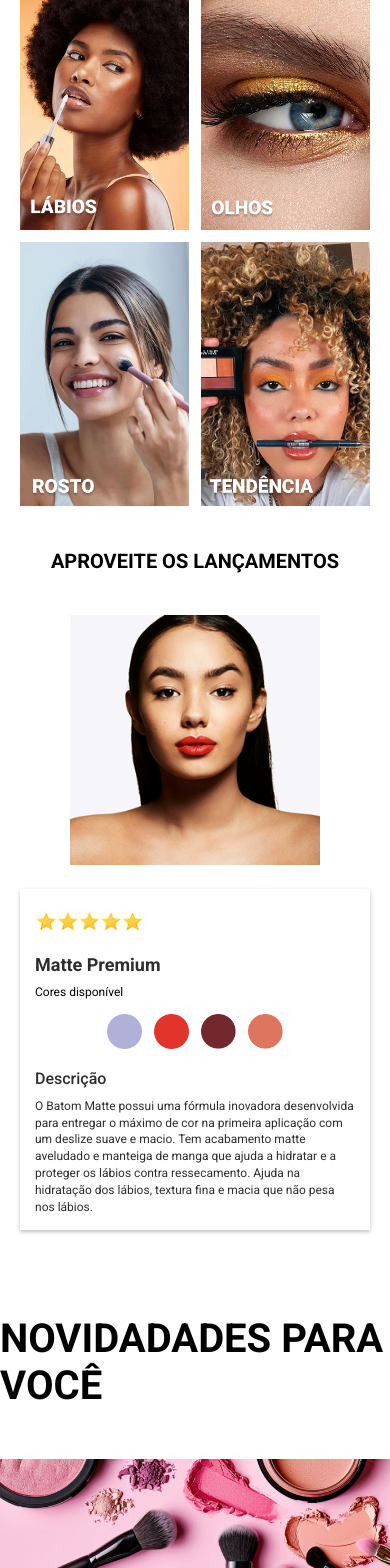
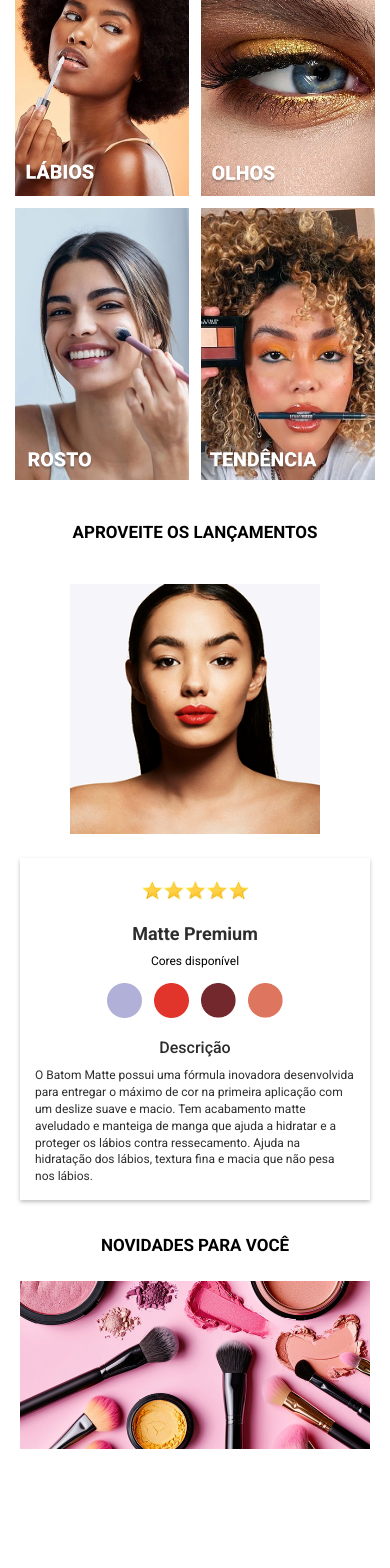
Before and after one commit to rsvdrigo/LandingPagePassoia, a React (Vite) app: page / in a window 390 px wide. Shown: the part 432-2000 px from the top of the page. After the commit the page ends 1911 px from the top, so only its background shows below. Built offline with nearby package versions, Linux system fonts and the light colour scheme.

Commit message:
fix(Looks): add tablet and notebooks version

```diff
--- a/src/Components/Looks/Looks.scss
+++ b/src/Components/Looks/Looks.scss
@@ -11,6 +11,7 @@
 .Looks-Container img {
     width: 400px;
     max-width: 100%;
+    height: auto;
 }
 
 .Looks-Container h2 {
@@ -24,20 +25,101 @@
 .cards-container {
     display: flex;
     gap: 25px;
+    justify-content: center;
     flex-wrap: wrap;
-    justify-content: center;
 }
 
-@media (max-width: 768px) {
+
+@media (min-width: 1025px) and (max-width: 1440px) {
+    .Looks-Container {
+        margin-top: 6vh;
+        padding: 0 40px;
+    }
+
+    .Looks-Container h2 {
+        font-size: 36px;
+        margin-bottom: 5vh;
+    }
+
+    .cards-container {
+        display: flex;
+        flex-direction: row;
+        gap: 20px;
+        width: 100%;
+        max-width: 1200px;
+        flex-wrap: nowrap;
+    }
+
+    .cards-container img {
+        width: 250px;
+        height: auto;
+        flex-shrink: 0;
+    }
+}
+
+@media (min-width: 769px) and (max-width: 1024px) {
+    .Looks-Container {
+        margin-top: 6vh;
+        padding: 0 30px;
+    }
+
+    .Looks-Container h2 {
+        font-size: 32px;
+        margin-bottom: 5vh;
+    }
+
+    .cards-container {
+        display: flex;
+        flex-direction: row;
+        gap: 20px;
+        width: 100%;
+        max-width: 900px;
+        flex-wrap: nowrap;
+    }
+
+    .cards-container img {
+        width: 200px;
+        height: auto;
+        flex-shrink: 0;
+    }
+}
+
+@media (min-width: 601px) and (max-width: 768px) {
+    .Looks-Container {
+        margin-top: 5vh;
+        padding: 0 25px;
+    }
+
+    .Looks-Container h2 {
+        font-size: 28px;
+        margin-bottom: 4vh;
+    }
+
+    .cards-container {
+        display: flex;
+        flex-direction: row;
+        gap: 15px;
+        width: 100%;
+        max-width: 700px;
+        flex-wrap: nowrap;
+    }
+
+    .cards-container img {
+        width: 150px;
+        height: auto;
+        flex-shrink: 0;
+    }
+}
+
+@media (min-width: 481px) and (max-width: 600px) {
     .Looks-Container {
         margin-top: 5vh;
         padding: 0 20px;
     }
 
     .Looks-Container h2 {
-        font-size: 28px;
+        font-size: 24px;
         margin-bottom: 4vh;
-        line-height: 1.2;
     }
 
     .cards-container {
@@ -45,7 +127,7 @@
         grid-template-columns: 1fr 1fr;
         gap: 15px;
         width: 100%;
-        max-width: 400px;
+        max-width: 500px;
     }
 
     .cards-container img {
@@ -56,13 +138,26 @@
 
 
 @media (max-width: 480px) {
+    .Looks-Container {
+        margin-top: 4vh;
+        padding: 0 15px;
+    }
+
     .Looks-Container h2 {
-        font-size: 24px;
+        font-size: 20px;
         margin-bottom: 3vh;
     }
 
     .cards-container {
+        display: grid;
+        grid-template-columns: 1fr 1fr;
         gap: 12px;
-        max-width: 350px;
+        width: 100%;
+        max-width: 400px;
+    }
+
+    .cards-container img {
+        width: 100%;
+        height: auto;
     }
 }
--- a/src/Components/News4u/News4u.jsx
+++ b/src/Components/News4u/News4u.jsx
@@ -5,7 +5,7 @@ function News4u() {
     return (
         <>
             <section className="News4u-container">
-                <h2>NOVIDADADES PARA VOCÊ</h2>
+                <h2>NOVIDADES PARA VOCÊ</h2>
                 <img src={BannerNews} alt="imagem de maquiagens espalhadas" />
             </section>
         </>
--- a/src/Components/News4u/News4u.scss
+++ b/src/Components/News4u/News4u.scss
@@ -1,5 +1,4 @@
 @import url('https://fonts.googleapis.com/css2?family=Roboto:ital,wght@0,100..900;1,100..900&display=swap');
-
 
 .News4u-container {
     display: flex;
@@ -24,3 +23,42 @@
     width: 1700px;
     max-width: 100%;
 }
+
+@media (max-width: 768px) {
+    .News4u-container {
+        margin-top: 5vh;
+        margin-bottom: 40px;
+        padding: 0 20px;
+    }
+
+    .News4u-container h2 {
+        font-size: 24px;
+        margin-bottom: 4vh;
+        text-align: center;
+        line-height: 1.3;
+    }
+
+    .News4u-container img {
+        width: 100%;
+        max-width: 400px;
+        height: auto;
+    }
+}
+
+
+@media (max-width: 480px) {
+    .News4u-container {
+        margin-top: 4vh;
+        margin-bottom: 30px;
+        padding: 0 15px;
+    }
+
+    .News4u-container h2 {
+        font-size: 17px;
+        margin-bottom: 3vh;
+    }
+
+    .News4u-container img {
+        max-width: 350px;
+    }
+}
--- a/src/Components/Releases/Releases.scss
+++ b/src/Components/Releases/Releases.scss
@@ -176,7 +176,7 @@
 @media (max-width: 480px) {
     .release-section {
         h2 {
-            font-size: 20px;
+            font-size: 17px;
         }
     }
 
@@ -187,6 +187,7 @@
 
     .release-info {
         padding: 15px;
+        align-items: center;
 
         h3 {
             font-size: 18px;
```
